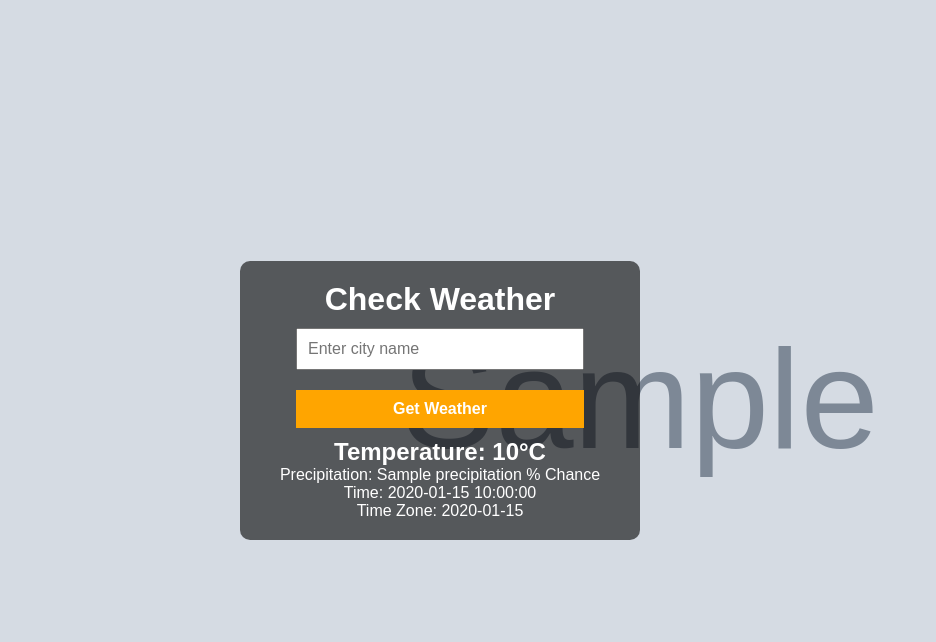
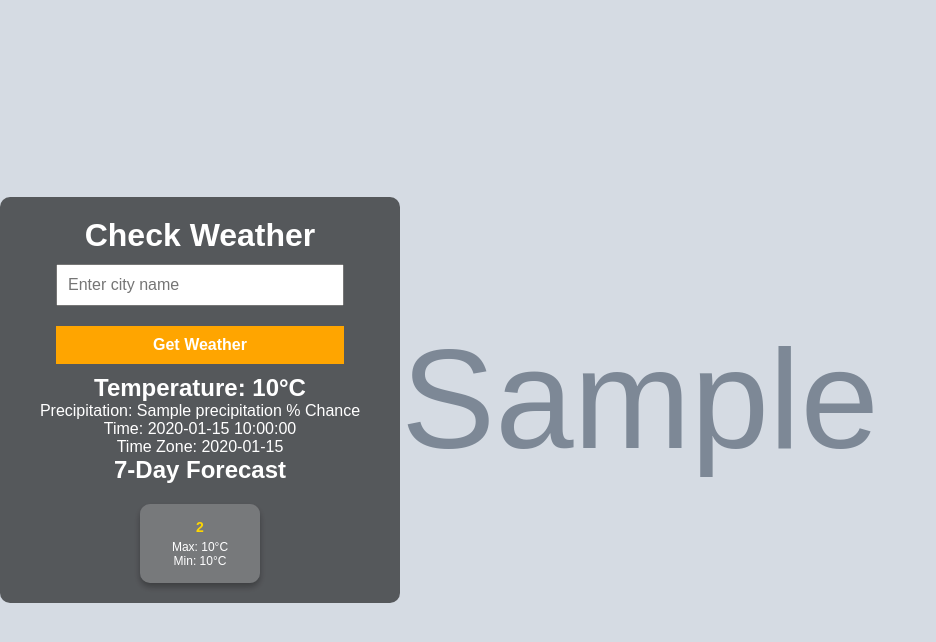
Before and after one commit to nasfurion/weather-flask, a Flask app: template templates/index.html in a window 1280 px wide. Shown: the top 642 px of the page, without its empty margins (0-936 px from the left). Run offline with Flask 3, Linux system fonts and the light colour scheme; the template is opened without the code that fills it: most values are stand-ins (such as "Sample title", 1, 10 or a date in 2020); grey boxes marked "Sample" are stand-in pictures; some libraries are stand-ins or nearby versions.

Commit message:
Added 7-day forecast gallery

```diff
--- a/templates/index.html
+++ b/templates/index.html
@@ -53,6 +53,58 @@
         button:hover {
             background-color: darkorange;
         }
+
+        .gallery-container {
+            display: flex;
+            justify-content: center;
+            margin-top: 20px;
+        }
+
+        .gallery {
+            display: flex;
+            flex-wrap: wrap;
+            gap: 15px;
+            justify-content: center;
+        }
+
+        .card {
+            background: rgba(255, 255, 255, 0.2);
+            padding: 15px;
+            border-radius: 10px;
+            text-align: center;
+            width: 120px;
+            transition: transform 0.3s ease-in-out, background 0.3s;
+            box-shadow: 0 4px 6px rgba(0, 0, 0, 0.3);
+        }
+
+        .card:hover {
+            transform: scale(1.05);
+            background: rgba(255, 255, 255, 0.3);
+        }
+
+        .card h3 {
+            font-size: 14px;
+            margin-bottom: 5px;
+            color: #FFD700;
+        }
+
+        .card p {
+            font-size: 12px;
+            color: white;
+        }
+
+        .chart-container {
+            display: flex;
+            justify-content: center;
+            margin-top: 20px;
+            width: 100%;
+            max-width: 350px;
+        }
+
+        canvas {
+            width: 100%;
+            height: 150px !important;
+        }
     </style>
 </head>
 <body>
@@ -68,10 +120,23 @@
             <p>Precipitation: {{ weather['current']['precipitation'] }} % Chance</p>
             <p>Time: {{ weather['current']['formatted_time'] }}</p>
             <p>Time Zone: {{ weather['timezone'] }}</p>
+
+            <h2>7-Day Forecast</h2>
+            <div class="gallery-container">
+                <div class="gallery">
+                    {% for i in range(weather['daily']['time']|length) %}
+                        <div class="card">
+                            <h3>{{ weather['daily']['time'][i] }}</h3>
+                            <p>Max: {{ weather['daily']['temperature_2m_max'][i] }}°C</p>
+                            <p>Min: {{ weather['daily']['temperature_2m_min'][i] }}°C</p>
+                        </div>
+                    {% endfor %}
+                </div>
+            </div>
         {% endif %}
     </div>
 
-    <canvas id="weatherChart" width="400" height="200"></canvas>
+    <canvas id="weatherChart" width="200" height="200"></canvas>
 
     <script>
         // Parse the graph data passed from Flask
```
